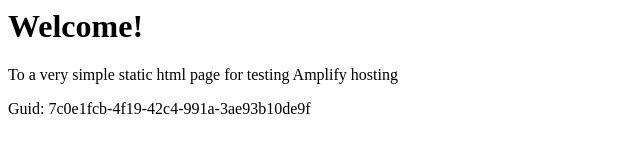
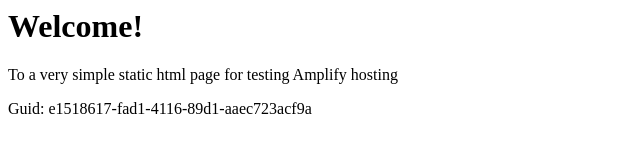
Before and after one commit to aws-aemilia-sin/Github-PR-Commit-Integration-Test-DoNotTouch-GitHubWebhookPushCanaryTest-v1-preprod-ap-southeast-1, a website: page src/index.html in a window 1280 px wide. Shown: the full height of the page, 0-640 px from the left. Drawn offline with Linux system fonts and the light colour scheme.

Commit message:
commit from integ tests

```diff
--- a/src/index.html
+++ b/src/index.html
@@ -12,6 +12,6 @@
 <body>
     <h1>Welcome!</h1>
     <p>To a very simple static html page for testing Amplify hosting</p>
-    <p>Guid: 7c0e1fcb-4f19-42c4-991a-3ae93b10de9f</p></body>
+    <p>Guid: e1518617-fad1-4116-89d1-aaec723acf9a</p></body>
 
 </html>
```
